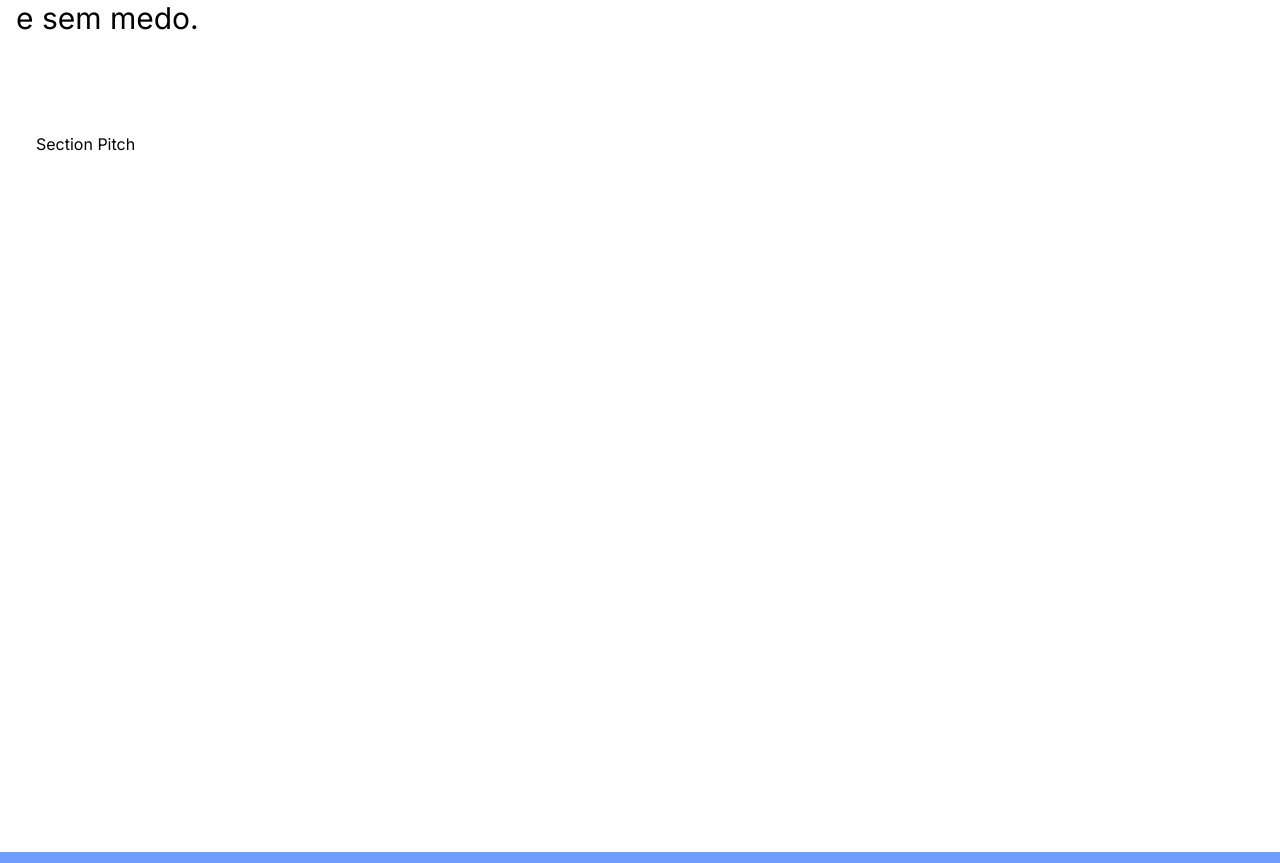
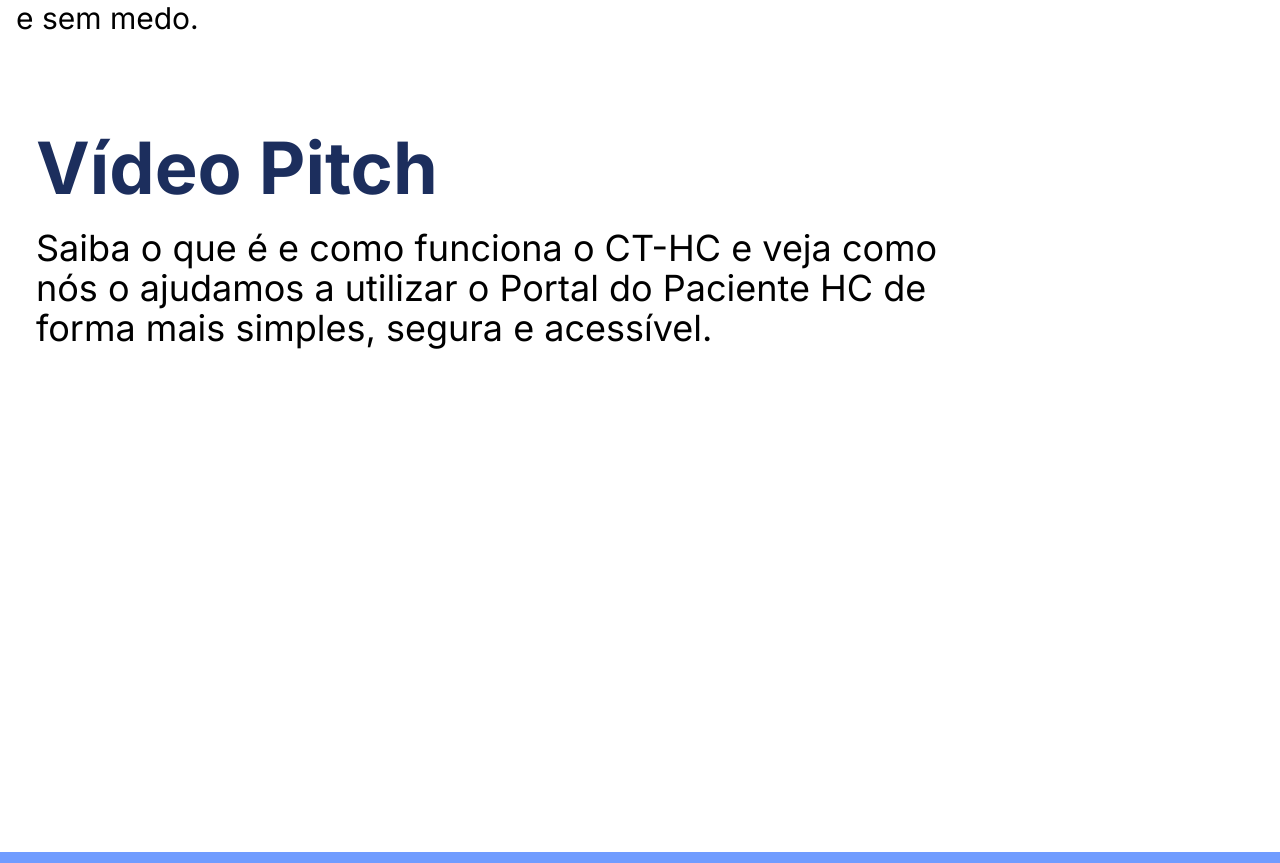
Before and after one commit to BSM-Challenge/ct-hc, a React (Vite) app: page / in a window 1280 px wide. Shown: the part 1720-2583 px from the top of the page. Built offline with nearby package versions, Linux system fonts and the light colour scheme; a web font is replaced by a local one.

Commit message:
Criado a estrutura de textos da section

```diff
--- a/src/components/Section-Pitch/index.tsx
+++ b/src/components/Section-Pitch/index.tsx
@@ -1,7 +1,13 @@
 export default function SectionPitch() {
     return (
-        <div>
-            <h1>Section Pitch</h1>
-        </div>
+        <>
+            <div className="flex flex-col gap-6">
+                <h4 className="text-7xl font-bold text-[var(--dark-blue-title)]">Vídeo Pitch</h4>
+                <p className="text-4xl w-[40ch]">
+                    Saiba o que é e como funciona o CT-HC e veja como nós o ajudamos a utilizar
+                    o Portal do Paciente HC de forma mais simples, segura e acessível.
+                </p>
+            </div>
+        </>
     )
 }
```
